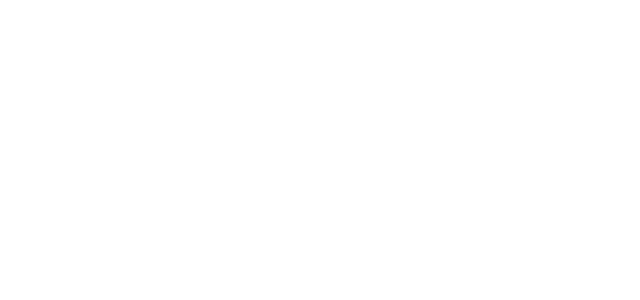
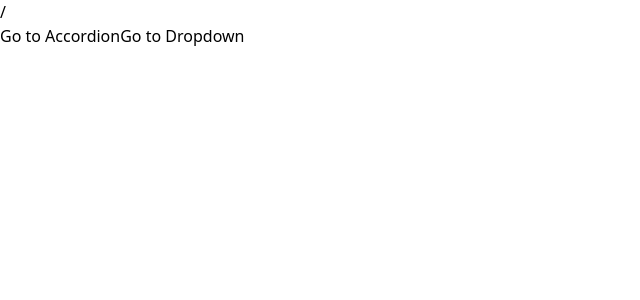
Before and after one commit to kirbeee/react_course, a React (Create React App) app in the folder section10-routing-system/comps/: page / in a window 1280 px wide. Shown: the top 300 px of the page, without its empty margins (0-640 px from the left). Built offline with nearby package versions, Linux system fonts and the light colour scheme.

Commit message:
complete the route section

```diff
--- a/section10-routing-system/comps/src/App.js
+++ b/section10-routing-system/comps/src/App.js
@@ -1,6 +1,22 @@
+import Link from "./components/Link";
+import Route from "./components/Route";
+import AccordionPage from "./pages/AccordionPage";
+import DropdownPage from "./pages/DropdownPage";
 
 function App(){
-  return <div></div>
+  return (
+      <div>
+    <Link to="/accordion">Go to Accordion</Link>
+    <Link to="/dropdown">Go to Dropdown</Link>
+      <div>
+        <Route path="/accordion">
+          <AccordionPage/>
+        </Route>
+        <Route path="/dropdown">
+          <DropdownPage/>
+        </Route>
+      </div>
+      </div>)
 }
 
 export default App
--- /dev/null
+++ b/section10-routing-system/comps/src/components/Link.js
@@ -0,0 +1,15 @@
+import {useContext} from "react";
+import NavigationContext from "../context/navigation";
+
+function Link({to, children}) {
+    const {navigate} = useContext(NavigationContext)
+
+    const handleClick = (event) =>{
+        event.preventDefault();
+
+        navigate(to);
+    }
+    return <a onClick={handleClick}>{children}</a>;
+}
+
+export default Link;
--- /dev/null
+++ b/section10-routing-system/comps/src/components/Route.js
@@ -0,0 +1,11 @@
+import {useContext} from "react";
+import NavigationContext from "../context/navigation";
+
+function Route({ path, children }) {
+    const { currentPath } = useContext(NavigationContext);
+
+    return currentPath === path ? children : null;
+
+}
+
+export default Route;
--- /dev/null
+++ b/section10-routing-system/comps/src/context/navigation.js
@@ -0,0 +1,33 @@
+import {createContext, useEffect, useState} from "react";
+
+const NavigationContext = createContext();
+
+const NavigationProvider = ({children}) => {
+    const [currentPath, setCurrentPath] = useState(window.location.pathname);
+
+    useEffect(() => {
+        const handler = ()=>{
+            setCurrentPath(window.location.pathname);
+        };
+        window.addEventListener("popstate", handler);
+
+        return () => {
+            window.removeEventListener("popstate", handler);
+        }
+    }, []);
+
+    const navigate = (to) => {
+        window.history.pushState({}, "", to);
+        setCurrentPath(to);
+    }
+
+    return (
+        <NavigationContext.Provider value={{currentPath, navigate}}>
+            {currentPath}
+            {children}
+        </NavigationContext.Provider>
+    );
+}
+
+export {NavigationProvider};
+export default NavigationContext;
--- a/section10-routing-system/comps/src/index.js
+++ b/section10-routing-system/comps/src/index.js
@@ -2,8 +2,13 @@
 import React from "react";
 import ReactDOM from  "react-dom/client";
 import App from "./App";
+import {NavigationProvider} from "./context/navigation";
 
 const el = document.getElementById("root");
 const root = ReactDOM.createRoot(el);
 
-root.render(<App/>)
+root.render(
+<NavigationProvider>
+    <App/>
+</NavigationProvider>
+)
```
